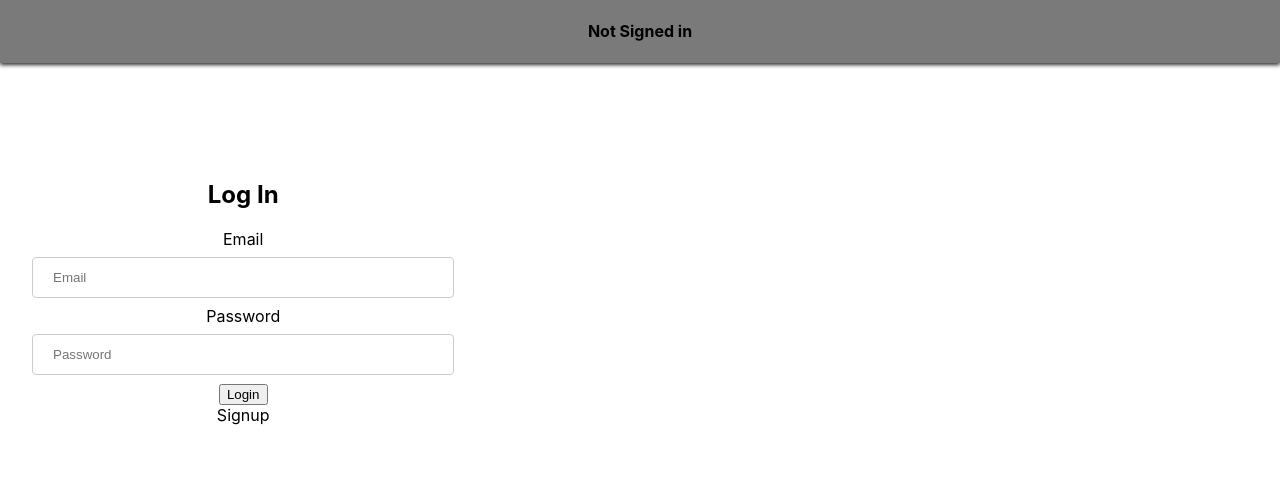
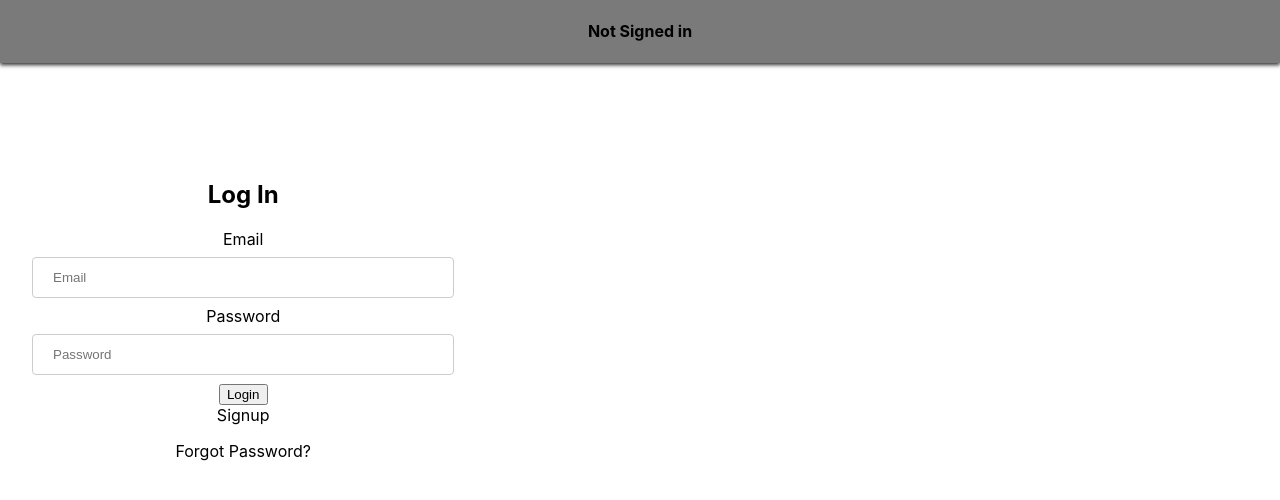
Before and after one commit to Kimkenn2/WorkforceProject, a React (Create React App) app in the folder frontend/: page / in a window 1280 px wide. Shown: the top 500 px of the page. Built offline with nearby package versions, Linux system fonts and the light colour scheme; no server answers.

Commit message:
Main functionality complete

```diff
--- a/frontend/src/components/Login.js
+++ b/frontend/src/components/Login.js
@@ -48,6 +48,7 @@ function Login ({setCurrentUser, login, setLogin}){
             </form>
 
      {login ? <a className='bottext' onClick={() => setLogin(!login)}>Signup</a> : <a className='bottext'onClick={() => setLogin(!login)}>Login</a>}
+     <p>Forgot Password?</p>
         </div>
     )
 }
```
